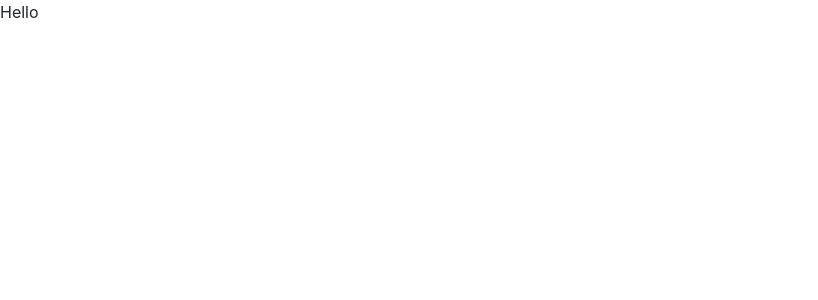
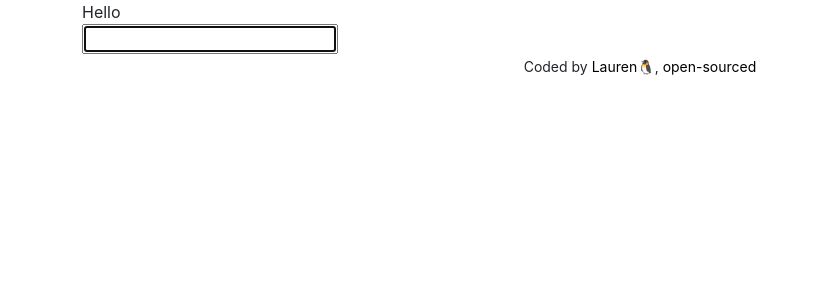
Before and after one commit to laurenlmylee/react-dictionary-project, a React (Create React App) app: page / in a window 1280 px wide. Shown: the top 300 px of the page, without its empty margins (0-818 px from the left). Built offline with nearby package versions, Linux system fonts and the light colour scheme.

Commit message:
Set up Dictionary component, added some styling

```diff
--- a/src/App.css
+++ b/src/App.css
@@ -0,0 +1,5 @@
+.footer-link{
+  text-decoration: none;
+  color:#000;
+  margin:30px 0;
+}
--- a/src/App.js
+++ b/src/App.js
@@ -1,12 +1,30 @@
 import './App.css';
+import Dictionary from './Dictionary';
 
 export default function App() {
   return (
     <div className="App">
-      <header className="App-header">
-   Hello
-
-      </header>
+      <div className="container">
+        <header className="App-header">
+          Hello
+        </header>
+        <main>
+          <Dictionary/>
+        </main>
+        <footer className="text-center">
+          <small>Coded by {" "}
+          <a href="https://www.instagram.com/laurenlmy"
+          target="_blank"
+          rel="noopener noreferrer"
+          className="footer-link"
+        >Lauren</a>🐧, <a href="https://flamboyant-heisenberg-477fb5.netlify.app/"
+        target="_blank"
+        rel="noopener noreferrer"
+        className="footer-link"
+        >open-sourced </a>
+        </small>
+        </footer>
+      </div>
     </div>
   );
 }
--- /dev/null
+++ b/src/Dictionary.js
@@ -0,0 +1,24 @@
+import React, {useState} from "react";
+import "./Dictionary.css";
+
+export default function Dictionary() {
+    let [keyword,setKeyword]=useState(" ");
+
+
+    function search(event) {
+        event.preventDefault();
+        alert(`Searching for ${keyword}...`);
+    }
+
+function handleKeywordChange(event){
+setKeyword(event.target.value);
+}
+
+    return (
+        <div className="Dictionary">
+            <form onSubmit={search} onChange={handleKeywordChange}>
+                <input type="search" autoFocus={true} />
+            </form>
+        </div>
+    )
+}
```
Also changed, not shown: src/Dictionary.css (added).
